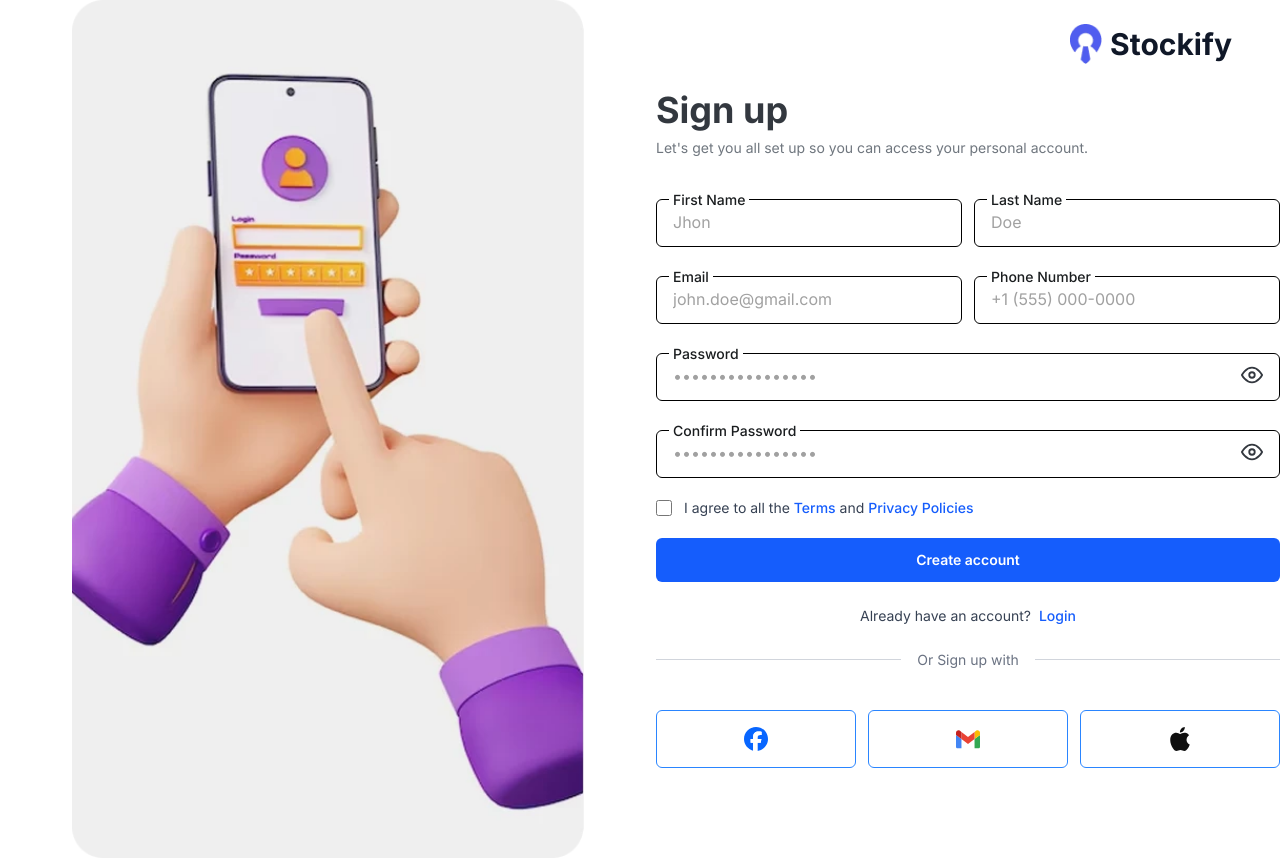
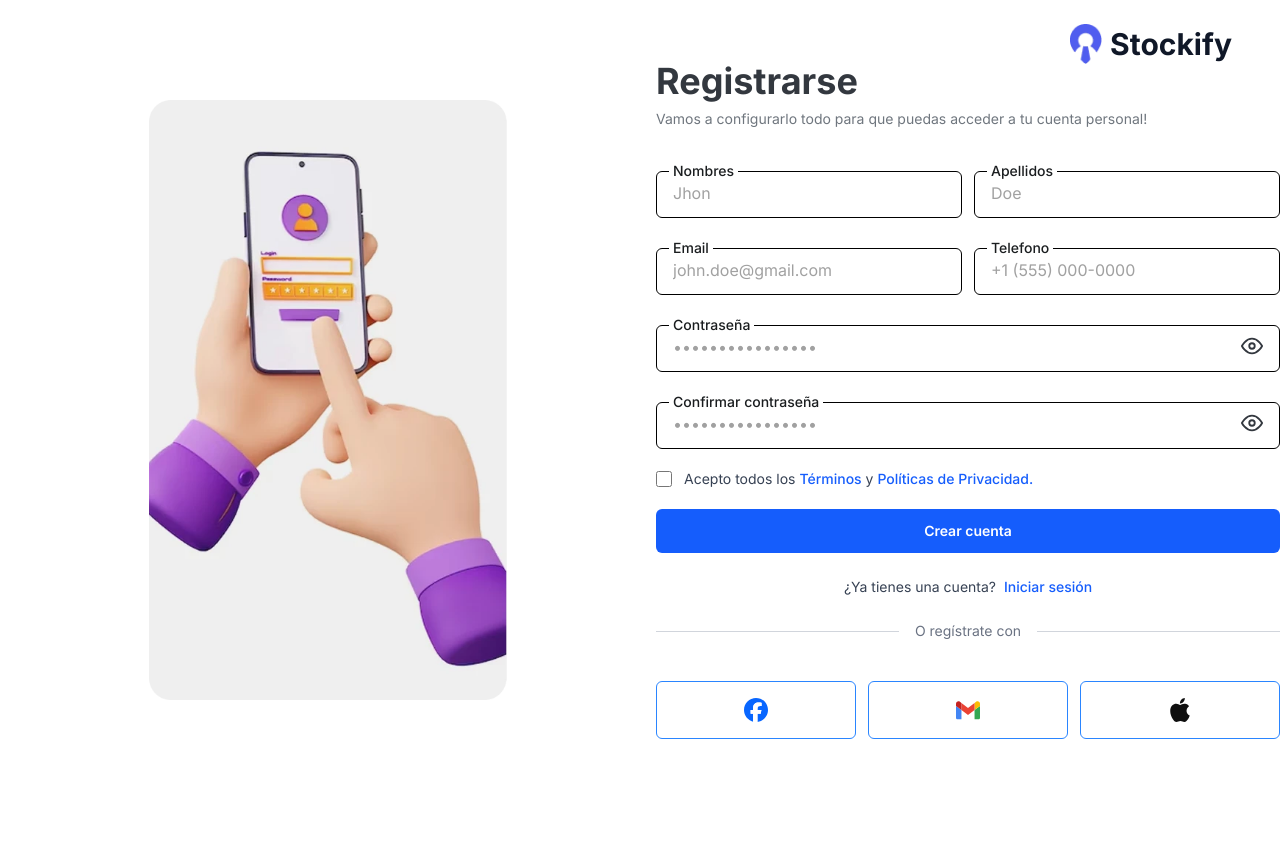
Before and after one commit to pelu29/stockify_frontend, an Angular app: page /register in a window 1280 px wide. After the commit the page ends 800 px from the top, so only its background shows below. Built offline with nearby package versions, Linux system fonts and the light colour scheme.

Commit message:
Ajuste de los diseños login y register en curso, falta ajustar el diseño del componente login.

```diff
--- a/src/app/app.routes.ts
+++ b/src/app/app.routes.ts
@@ -5,7 +5,7 @@ import { Register } from '@features/auth/pages/register/register';
 import { LoginComponent } from '@features/auth/pages/login/login';
 
 export const routes: Routes = [
-  { path:'',redirectTo:'login',pathMatch:'full'},
+  { path:'',redirectTo:'register',pathMatch:'full'},
   { path: '', component: ProductListComponent },
   { path: 'register', component: Register },
   { path: 'login', component:LoginComponent},
--- a/src/app/components/category/category.component.ts
+++ b/src/app/components/category/category.component.ts
@@ -2,6 +2,7 @@ import { Component } from '@angular/core';
 import { FormBuilder, FormGroup, Validators, ReactiveFormsModule } from '@angular/forms';
 import { CommonModule } from '@angular/common';
 import { Category } from '../../models/category.model';
+import { Router } from '@angular/router';
 
 @Component({
   selector: 'app-category',
--- a/src/app/features/auth/pages/login/login.css
+++ b/src/app/features/auth/pages/login/login.css
@@ -1,6 +1,5 @@
 .login-container {
   min-height: 100vh;
-  background: #f0dc99;
   font-family: 'Segoe UI', Tahoma, Geneva, Verdana, sans-serif;
 }
 
@@ -15,7 +14,6 @@
   display: flex;
   justify-content: center;
   align-items: center;
-  padding: 40px;
   background: white;
   order: 1;
 }
@@ -30,23 +28,16 @@
   display: flex;
   justify-content: center;
   align-items: center;
-  background: #f0dc99;
-  padding: 40px;
   order: 2;
 }
 
 .login-image {
-  width: 100%;
+  width: 900px;
   max-width: 500px;
   height: auto;
   border-radius: 10px;
-  box-shadow: 0 8px 25px rgba(0, 0, 0, 0.15);
 }
 
-
-.header-section {
-  margin-bottom: 40px;
-}
 
 .brand-title {
   color: #2d3748;
--- a/src/app/features/auth/pages/login/login.html
+++ b/src/app/features/auth/pages/login/login.html
@@ -4,14 +4,14 @@
       <div class="login-card">
         <div class="header-section">
           <h1 class="brand-title">Stockify</h1>
-          <h2 class="login-title">Login</h2>
-          <p class="login-subtitle">Login to access your travelwise account</p>
+          <h2 class="login-title">Iniciar sesión</h2>
+          <p class="login-subtitle">Inicia sesión para acceder a tu cuenta!</p>
         </div>
 
         <form [formGroup]="loginForm" (ngSubmit)="onSubmit()" class="login-form">
 
           <div class="form-group">
-            <label class="form-label">Email</label>
+            <label class="form-label">Correo electronico</label>
             <input
               type="email"
               formControlName="email"
@@ -20,13 +20,13 @@
               [class.error]="email?.invalid && email?.touched"
             />
             <div *ngIf="email?.invalid && email?.touched" class="error-message">
-              <span *ngIf="email?.errors?.['required']">Email is required</span>
+              <span *ngIf="email?.errors?.['required']">El campo de correo electronico es requerido</span>
               <span *ngIf="email?.errors?.['email']">Invalid email format</span>
             </div>
           </div>
 
           <div class="form-group">
-            <label class="form-label">Password</label>
+            <label class="form-label">Contraseña</label>
             <div class="password-container">
               <input
                 [type]="showPassword ? 'text' : 'password'"
@@ -37,7 +37,7 @@
               />
             </div>
             <div *ngIf="password?.invalid && password?.touched" class="error-message">
-              <span *ngIf="password?.errors?.['required']">Password is required</span>
+              <span *ngIf="password?.errors?.['required']">El campo de contraseña es requerido</span>
               <span *ngIf="password?.errors?.['minlength']">
                 Password must be at least 6 characters
               </span>
@@ -48,9 +48,9 @@
             <label class="checkbox-container">
               <input type="checkbox" formControlName="rememberMe" />
               <span class="checkmark"></span>
-              Remember me
+              Acuérdate de mí
             </label>
-            <a href="#" class="forgot-password">Forget Password</a>
+            <a href="#" class="forgot-password">Olvidar contraseña</a>
           </div>
 
           <button
@@ -59,17 +59,17 @@
             [disabled]="loginForm.invalid || isLoading"
             (click)="navegar('categorias')"
           >
-            <span *ngIf="!isLoading">Login</span>
-            <span *ngIf="isLoading">Logging in...</span>
+            <span *ngIf="!isLoading">Iniciar sesión</span>
+            <span *ngIf="isLoading">Iniciando sesión...</span>
           </button>
         </form   >
 
         <div class="divider">
-          <span class="divider-text">or</span>
+          <span class="divider-text">o</span>
         </div>
 
         <div class="social-login">
-          <p class="social-title"> login with</p>
+          <p class="social-title"> Iniciar sesión con</p>
           <div class="social-buttons">
             <button type="button" class="social-button">
               Google
@@ -81,7 +81,7 @@
         </div>
 
         <div class="signup-section">
-          <p>Don't have an account? <span (click)="navigate('register')" class="signup-link hover:cursor-pointer">Sign up</span></p>
+          <p>¿No tienes una cuenta?<span (click)="navegar('register')" class="signup-link hover:cursor-pointer"> Registrate</span></p>
         </div>
 
         <div *ngIf="showSuccessMessage" class="success-message">
@@ -91,7 +91,7 @@
     </div>
 
     <div class="image-section">
-      <img src="/imagen1.png" alt="Security illustration" class="login-image">
+      <img src="Login-rafiki.png" alt="Security illustration" class="login-image">
     </div>
   </div>
 </div>
--- a/src/app/features/auth/pages/register/register.html
+++ b/src/app/features/auth/pages/register/register.html
@@ -5,13 +5,13 @@
 
         <!-- Left Side - Image -->
         <div class="hidden lg:flex items-center justify-center lg:pl-12 lg:pr-4">
-            <div class="max-w-lg w-full">
-                <img src="register.webp" alt="Sign up illustration" class="w-full h-auto object-contain" />
+            <div class="max-w-lg h-[600px]">
+                <img src="register.webp" alt="Sign up illustration" class="h-full object-contain"/>
             </div>
         </div>
 
         <!-- Right Side - Form -->
-        <div class="flex flex-col justify-center py-12  relative">
+        <div class="flex flex-col justify-center   relative">
 
             <!-- Logo Header -->
             <div class="absolute top-6 left-0 right-0 flex items-center justify-end px-6 lg:pr-12">
@@ -30,10 +30,9 @@
 
                 <!-- Title Section -->
                 <div class="mb-8">
-                    <h2 class="text-4xl font-bold text-neutral-700 mb-2">Sign up</h2>
-                    <p class="text-neutral-500 text-sm">Let's get you all set up so you can access your personal
-                        account.
-                    </p>
+                    <h2 class="text-4xl font-bold text-neutral-700 mb-2">Registrarse</h2>
+                    <p class="text-neutral-500 text-sm">Vamos a configurarlo todo para que puedas acceder a tu cuenta
+                        personal!</p>
                 </div>
 
                 <!-- Form -->
@@ -46,14 +45,14 @@
                             [class.border-neutral-700]="!(submitted && f['firstName'].errors)"
                             [class.border-red-500]="submitted && f['firstName'].errors"
                             [class.focus-within:border-blue-600]="!(submitted && f['firstName'].errors)">
-                            <legend class="ml-3 px-1 text-sm text-neutral-900 font-medium">First Name</legend>
+                            <legend class="ml-3 px-1 text-sm text-neutral-900 font-medium">Nombres</legend>
                             <div class="relative px-4 pb-3">
                                 <input type="text" formControlName="firstName" placeholder="Jhon"
                                     class="w-full outline-none bg-transparent text-neutral-900 text-base placeholder-neutral-400" />
                             </div>
                         </fieldset>
                         @if (submitted && f['firstName'].errors) {
-                        <p class="text-red-500 text-xs mt-1">First name is required</p>
+                        <p class="text-red-500 text-xs mt-1">El campo nombres es requerido</p>
                         }
 
                         <!-- Last Name -->
@@ -61,14 +60,14 @@
                             [class.border-neutral-700]="!(submitted && f['lastName'].errors)"
                             [class.border-red-500]="submitted && f['lastName'].errors"
                             [class.focus-within:border-blue-600]="!(submitted && f['lastName'].errors)">
-                            <legend class="ml-3 px-1 text-sm text-neutral-900 font-medium">Last Name</legend>
+                            <legend class="ml-3 px-1 text-sm text-neutral-900 font-medium">Apellidos</legend>
                             <div class="relative px-4 pb-3">
                                 <input type="text" formControlName="lastName" placeholder="Doe"
                                     class="w-full outline-none bg-transparent text-neutral-900 text-base placeholder-neutral-400" />
                             </div>
                         </fieldset>
                         @if (submitted && f['lastName'].errors) {
-                        <p class="text-red-500 text-xs mt-1">Last name is required</p>
+                        <p class="text-red-500 text-xs mt-1">El campo apellidos es requerido</p>
                         }
                     </div>
 
@@ -97,14 +96,14 @@
                             [class.border-neutral-700]="!(submitted && f['phoneNumber'].errors)"
                             [class.border-red-500]="submitted && f['phoneNumber'].errors"
                             [class.focus-within:border-blue-600]="!(submitted && f['phoneNumber'].errors)">
-                            <legend class="ml-3 px-1 text-sm text-neutral-900 font-medium">Phone Number</legend>
+                            <legend class="ml-3 px-1 text-sm text-neutral-900 font-medium">Telefono</legend>
                             <div class="relative px-4 pb-3">
                                 <input type="tel" formControlName="phoneNumber" placeholder="+1 (555) 000-0000"
                                     class="w-full outline-none bg-transparent text-neutral-900 text-base placeholder-neutral-400" />
                             </div>
                         </fieldset>
                         @if (submitted && f['phoneNumber'].errors) {
-                        <p class="text-red-500 text-xs mt-1">Phone number is required</p>
+                        <p class="text-red-500 text-xs mt-1">El campo de telefono es requerido</p>
                         }
                     </div>
 
@@ -114,7 +113,7 @@
                             [class.border-neutral-700]="!(submitted && f['password'].errors)"
                             [class.border-red-500]="submitted && f['password'].errors"
                             [class.focus-within:border-blue-600]="!(submitted && f['password'].errors)">
-                            <legend class="ml-3 px-1 text-sm text-neutral-900 font-medium">Password</legend>
+                            <legend class="ml-3 px-1 text-sm text-neutral-900 font-medium">Contraseña</legend>
                             <div class="relative px-4 pb-3">
                                 <input [type]="showPassword ? 'text' : 'password'" formControlName="password"
                                     placeholder="••••••••••••••••"
@@ -149,7 +148,7 @@
                             [class.border-neutral-700]="!(submitted && (f['confirmPassword'].errors || registerForm.errors?.['passwordMismatch']))"
                             [class.border-red-500]="submitted && (f['confirmPassword'].errors || registerForm.errors?.['passwordMismatch'])"
                             [class.focus-within:border-blue-600]="!(submitted && (f['confirmPassword'].errors || registerForm.errors?.['passwordMismatch']))">
-                            <legend class="ml-3 px-1 text-sm text-neutral-900 font-medium">Confirm Password</legend>
+                            <legend class="ml-3 px-1 text-sm text-neutral-900 font-medium">Confirmar contraseña</legend>
                             <div class="relative px-4 pb-3">
                                 <input [type]="showConfirmPassword ? 'text' : 'password'"
                                     formControlName="confirmPassword" placeholder="••••••••••••••••"
@@ -184,26 +183,26 @@
                             [class.border-red-500]="submitted && f['agreeToTerms'].errors"
                             class="w-4 h-4 border-2 border-gray-300 rounded mt-0.5 text-blue-600 focus:ring-blue-500 cursor-pointer" />
                         <label for="terms" class="text-sm text-gray-700 cursor-pointer">
-                            I agree to all the <a href="#" class="text-blue-600 hover:underline font-medium">Terms</a>
-                            and <a href="#" class="text-blue-600 hover:underline font-medium">Privacy Policies</a>
+                            Acepto todos los <a href="#" class="text-blue-600 hover:underline font-medium">Términos</a>
+                            y <a href="#" class="text-blue-600 hover:underline font-medium">Políticas de Privacidad.</a>
                         </label>
                     </div>
                     @if (submitted && f['agreeToTerms'].errors) {
-                    <p class="text-red-500 text-xs -mt-3">You must agree to the terms</p>
+                    <p class="text-red-500 text-xs -mt-3">Debes aceptar los términos</p>
                     }
 
                     <!-- Create Account Button -->
                     <button type="submit"
                         class="w-full bg-blue-600 hover:bg-blue-700 disabled:bg-gray-300 disabled:cursor-not-allowed text-white font-semibold py-3 rounded-md transition-colors text-sm">
-                        Create account
+                        Crear cuenta
                     </button>
                 </form>
 
                 <!-- Already have account -->
                 <div class="text-center mt-6">
                     <p class="text-gray-700 text-sm">
-                        Already have an account?
-                        <a href="/login" class="text-blue-600 hover:underline font-medium ml-1">Login</a>
+                        ¿Ya tienes una cuenta?
+                        <a href="/login" class="text-blue-600 hover:underline font-medium ml-1">Iniciar sesión</a>
                     </p>
                 </div>
 
--- a/src/app/shared/components/social-icons/social-icons.html
+++ b/src/app/shared/components/social-icons/social-icons.html
@@ -2,7 +2,7 @@
   <!-- Divider -->
   <div class="flex items-center gap-4 mb-10">
     <div class="flex-1 h-px bg-gray-300"></div>
-    <span class="text-gray-500 text-sm whitespace-nowrap">Or Sign up with</span>
+    <span class="text-gray-500 text-sm whitespace-nowrap">O regístrate con</span>
     <div class="flex-1 h-px bg-gray-300"></div>
   </div>
 
```
Also changed, not shown: public/Login-rafiki.png (added).
